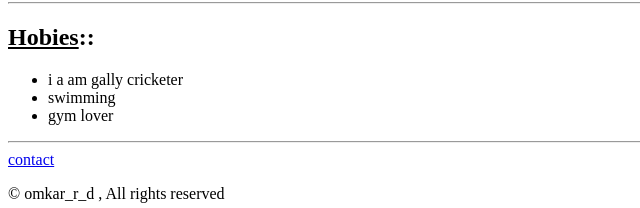
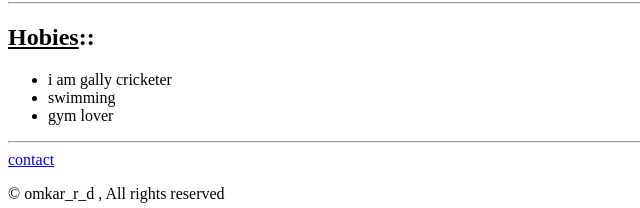
Before and after one commit to omkarrd/resume, a plain HTML site: page index.html in a window 1280 px wide. Shown: the part 677-885 px from the top of the page, 0-640 px from the left. Drawn offline with Linux system fonts and the light colour scheme.

Commit message:
index.html

```diff
--- a/index.html
+++ b/index.html
@@ -40,7 +40,7 @@
         <hr>
         <p>
             <h2><u>Hobies</u>::</h2>
-             <ul><li>i a am gally cricketer</li>
+             <ul><li>i am gally cricketer</li>
              <li>swimming</li>
              <li>gym lover</li>
             </ul>
```
